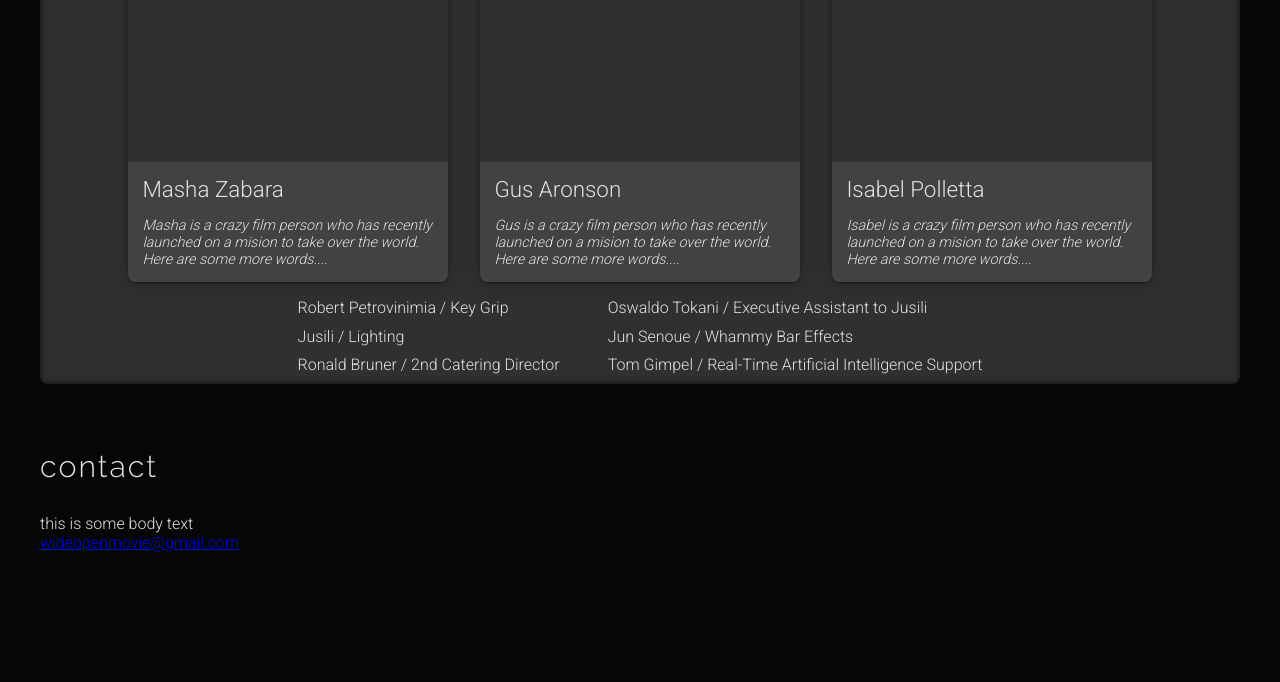
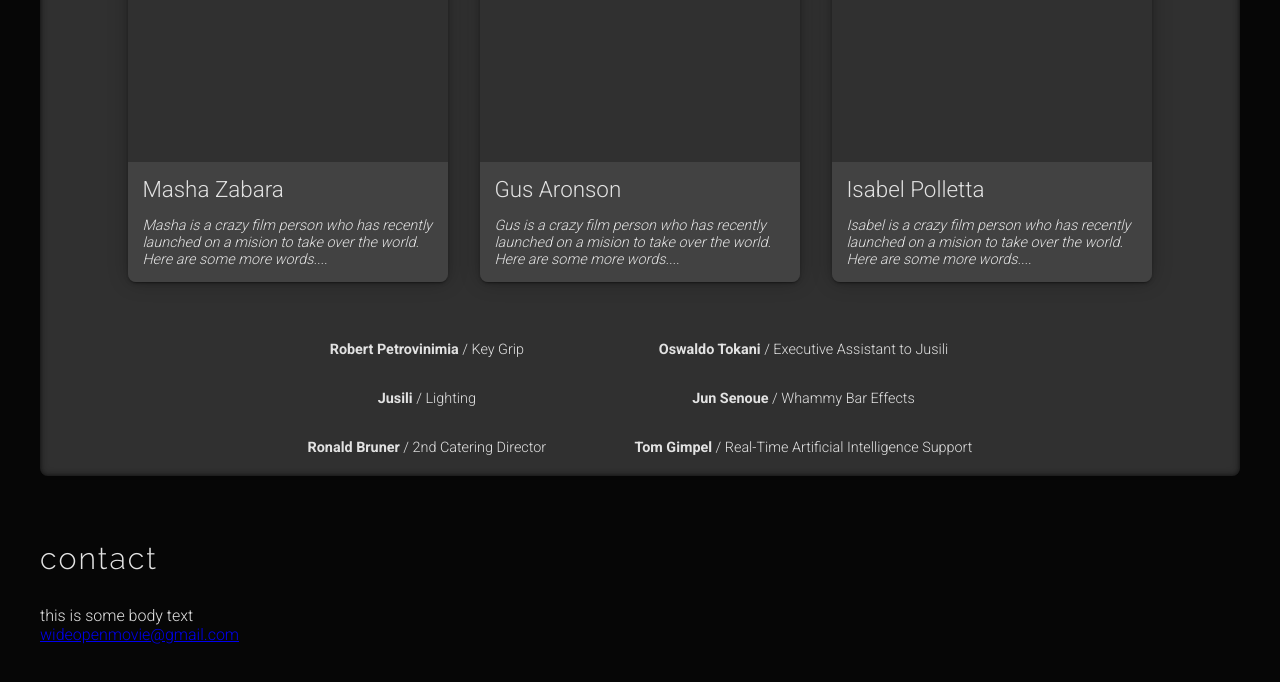
Before and after one commit to fernap3/wideopenmovie.com, a website with bundled scripts: page src/index.html in a window 1280 px wide. Shown: the part 1702-2384 px from the top of the page. Built offline with nearby package versions, Linux system fonts and the light colour scheme; files whose address does not match are found by name.

Commit message:
Style for secondary crew members

```diff
--- a/src/index.html
+++ b/src/index.html
@@ -86,14 +86,14 @@
 				</div>
 				<div class="member-secondary-list">
 					<div>
-						<div class="member-secondary">Robert Petrovinimia / Key Grip</div>
-						<div class="member-secondary">Jusili / Lighting</div>
-						<div class="member-secondary">Ronald Bruner / 2nd Catering Director</div>
+						<div class="member-secondary"><span class="member-secondary-name">Robert Petrovinimia</span> / Key Grip</div>
+						<div class="member-secondary"><span class="member-secondary-name">Jusili</span> / Lighting</div>
+						<div class="member-secondary"><span class="member-secondary-name">Ronald Bruner</span> / 2nd Catering Director</div>
 					</div>
 					<div>
-						<div class="member-secondary">Oswaldo Tokani / Executive Assistant to Jusili</div>
-						<div class="member-secondary">Jun Senoue / Whammy Bar Effects</div>
-						<div class="member-secondary">Tom Gimpel / Real-Time Artificial Intelligence Support</div>
+						<div class="member-secondary"><span class="member-secondary-name">Oswaldo Tokani</span> / Executive Assistant to Jusili</div>
+						<div class="member-secondary"><span class="member-secondary-name">Jun Senoue</span> / Whammy Bar Effects</div>
+						<div class="member-secondary"><span class="member-secondary-name">Tom Gimpel</span> / Real-Time Artificial Intelligence Support</div>
 					</div>
 				</div>
 			</div>
--- a/src/main.css
+++ b/src/main.css
@@ -280,19 +280,24 @@ body {
 
 .member-secondary-list {
 	display: flex;
+	flex-wrap: wrap;
 	justify-content: center;
+	margin-top: 2em;
 }
 
 .member-secondary-list > div {
-	margin-right: 3em;
-}
-
-.member-secondary-list > div:last-child {
-	margin-right: 0;
+	margin: 0 1.5em;
 }
 
 .member-secondary {
 	margin-bottom: 0.6em;
+	padding: 0.8em 1.4em;
+	text-align: center;
+	font-size: .9em;
+}
+
+.member-secondary-name {
+	font-weight: bold;
 }
 
 .video-container {
```
